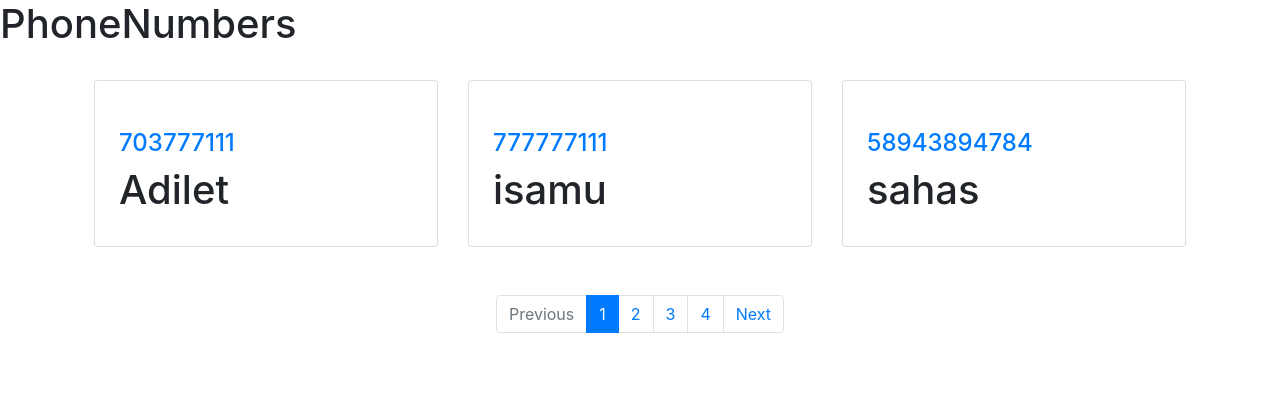
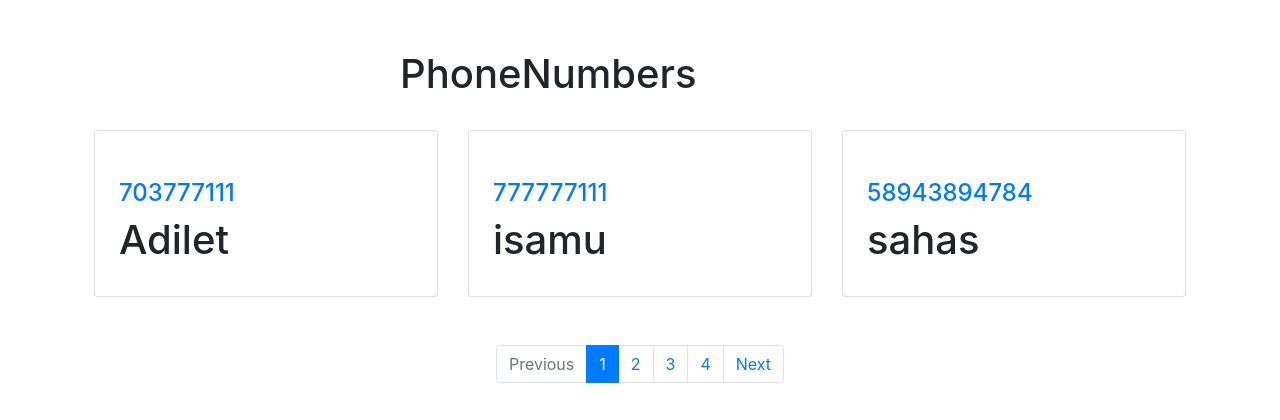
Before and after one commit to TELIDAS/telephone_book, a Django app: page /phone-numbers/ in a window 1280 px wide. Shown: the top 420 px of the page. Run offline with Django 3.2, Linux system fonts and the light colour scheme; data comes from the database, SQL or seed files in the repository; some libraries are stand-ins or nearby versions.

Commit message:
some css changes commit

```diff
--- /dev/null
+++ b/static/css/style.css
@@ -0,0 +1,5 @@
+.list-title {
+
+    margin-left: 400px;
+    margin-top: 50px;
+}
--- a/templates/phone/phone_list.html
+++ b/templates/phone/phone_list.html
@@ -4,8 +4,9 @@
 <head>
     <meta charset="UTF-8">
      <meta name="viewport" content="width=device-width, initial-scale=1.0">
-    <h1>PhoneNumbers</h1>
+    <h1 class="list-title">PhoneNumbers</h1>
     <link rel="stylesheet" href="https://stackpath.bootstrapcdn.com/bootstrap/4.4.1/css/bootstrap.min.css" integrity="sha384-Vkoo8x4CGsO3+Hhxv8T/Q5PaXtkKtu6ug5TOeNV6gBiFeWPGFN9MuhOf23Q9Ifjh" crossorigin="anonymous">
+    <link rel="stylesheet" href="{% static 'css/style.css' %}">
 
 
 </head>
```
